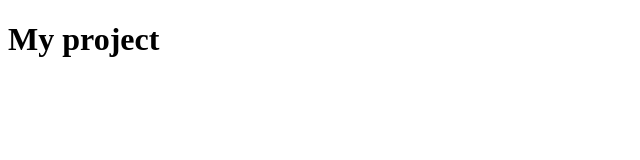
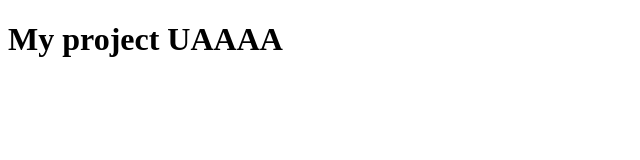
Before and after one commit to Oleksii-Fedorenko/my-project, a plain HTML site: page index.html in a window 1280 px wide. Shown: the whole page, without its empty margins (0-640 px from the left). Drawn offline with Linux system fonts and the light colour scheme.

Commit message:
title was changed

```diff
--- a/index.html
+++ b/index.html
@@ -7,6 +7,6 @@
   <title>My project!!!!</title>
 </head>
 <body>
-  <h1>My project</h1>
+  <h1>My project UAAAA</h1>
 </body>
 </html>
```
